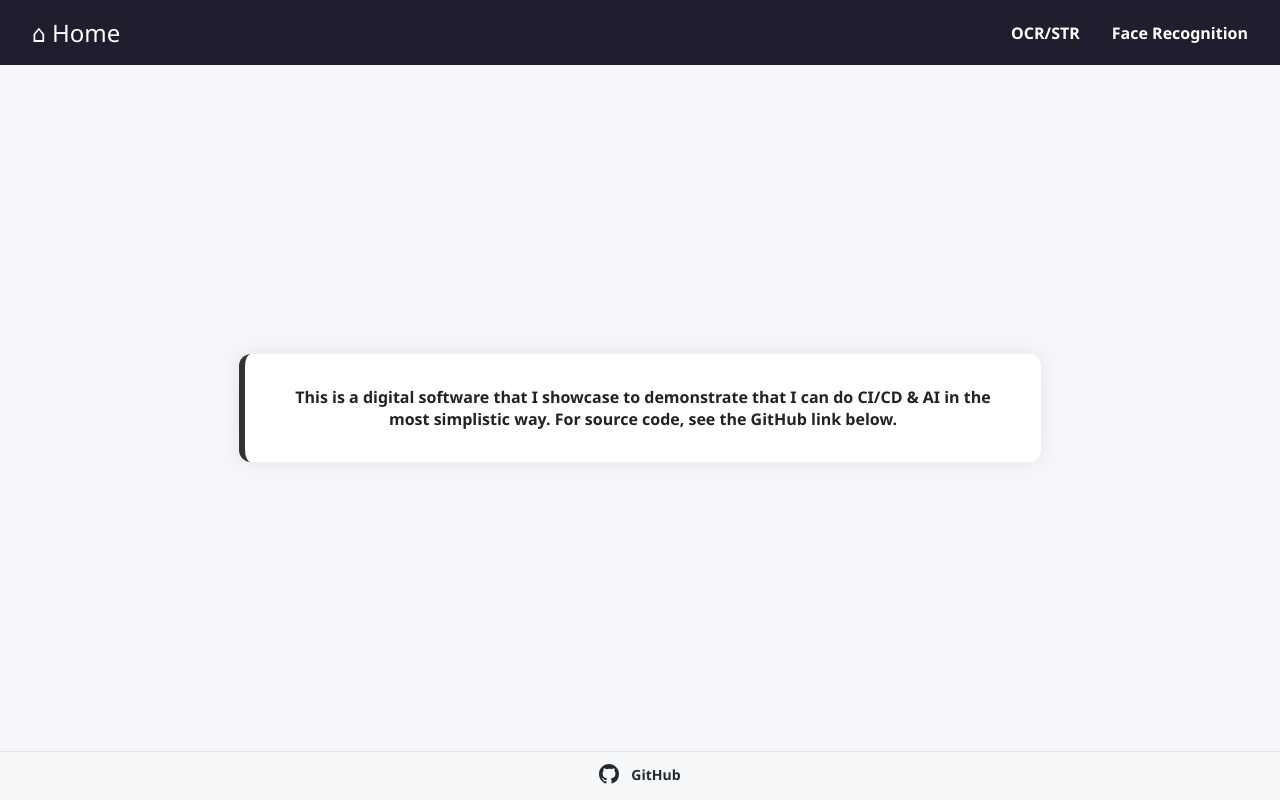
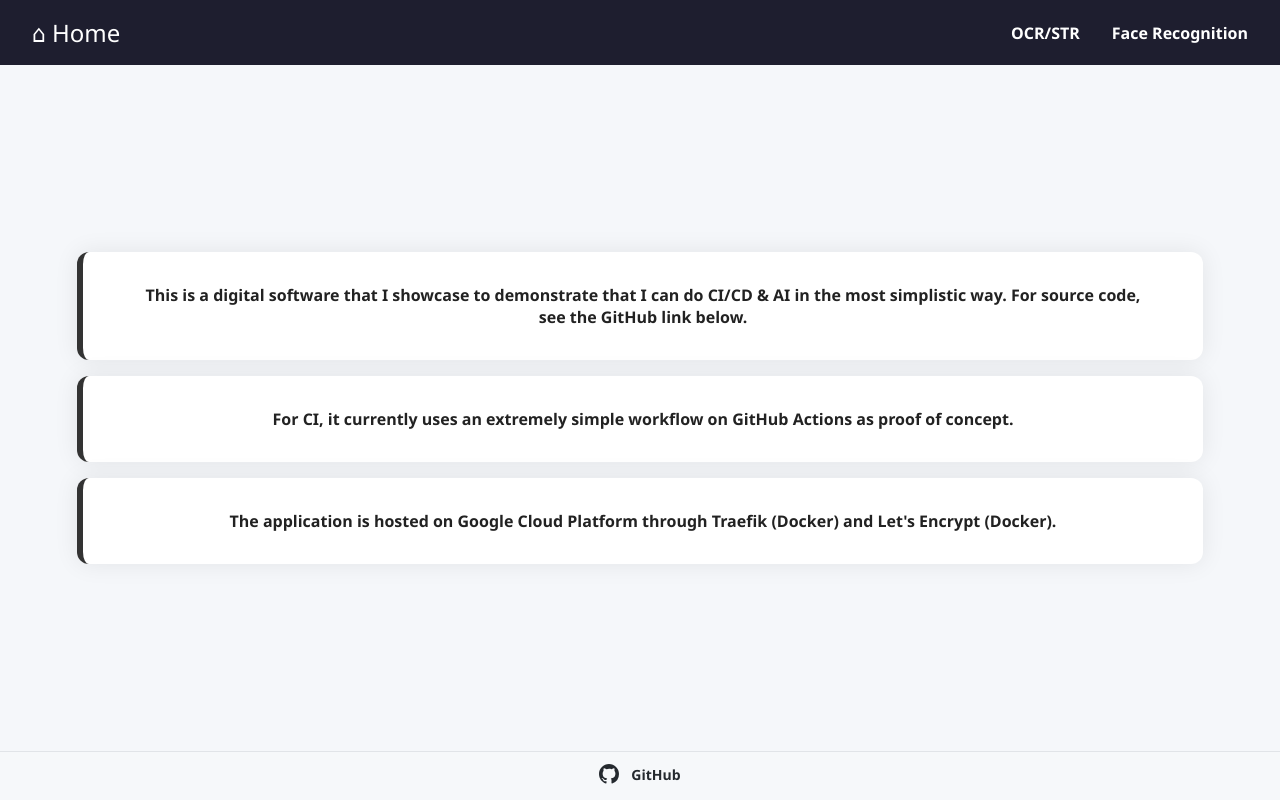
Before and after one commit to tserdar/web_demo, a Python web app: template app/templates/index.html in a window 1280 px wide. Run offline with Jinja, Linux system fonts and the light colour scheme; the template is opened without the code that fills it, so the values that code supplies are empty.

Commit message:
Fix design and wording further.

```diff
--- a/app/static/main.css
+++ b/app/static/main.css
@@ -7,13 +7,19 @@ main {
     align-items: center;
 }
 
+.message-container {
+    display: flex;
+    flex-direction: column;
+    gap: 1rem;  /* vertical spacing */
+}
+
 .main-page-message {
     font-size: 1.5rem;
     font-weight: 600;
     color: #222;
     text-align: center;
     font-size: 1rem;
-    max-width: 700px;
+    width:80vw;
     padding: 2rem 3rem;
     background: #ffffff;
     border-left: 6px solid #333;
@@ -27,20 +33,4 @@ main {
         flex-direction: column;
         height: 100vh;
     }
-
-    header {
-        background-color: #1e1e2f;
-        padding: 1rem 2rem;
-    }
-
-    .header-tab {
-        color: #ffffff;
-        text-decoration: none;
-        font-weight: bold;
-        font-size: 1.2rem;
-    }
-
-    .header-tab:hover {
-        text-decoration: underline;
-    }
 }
--- a/app/templates/index.html
+++ b/app/templates/index.html
@@ -3,7 +3,15 @@
 {% block title %}Welcome{% endblock %}
 
 {% block content %}
+<div class="message-container">
     <div class="main-page-message">
         This is a digital software that I showcase to demonstrate that I can do CI/CD & AI in the most simplistic way. For source code, see the GitHub link below.
     </div>
+    <div class="main-page-message">
+        For CI, it currently uses an extremely simple workflow on GitHub Actions as proof of concept.
+    </div>
+    <div class="main-page-message">
+        The application is hosted on Google Cloud Platform through Traefik (Docker) and Let's Encrypt (Docker).
+    </div>
+</div>
 {% endblock %}
```
